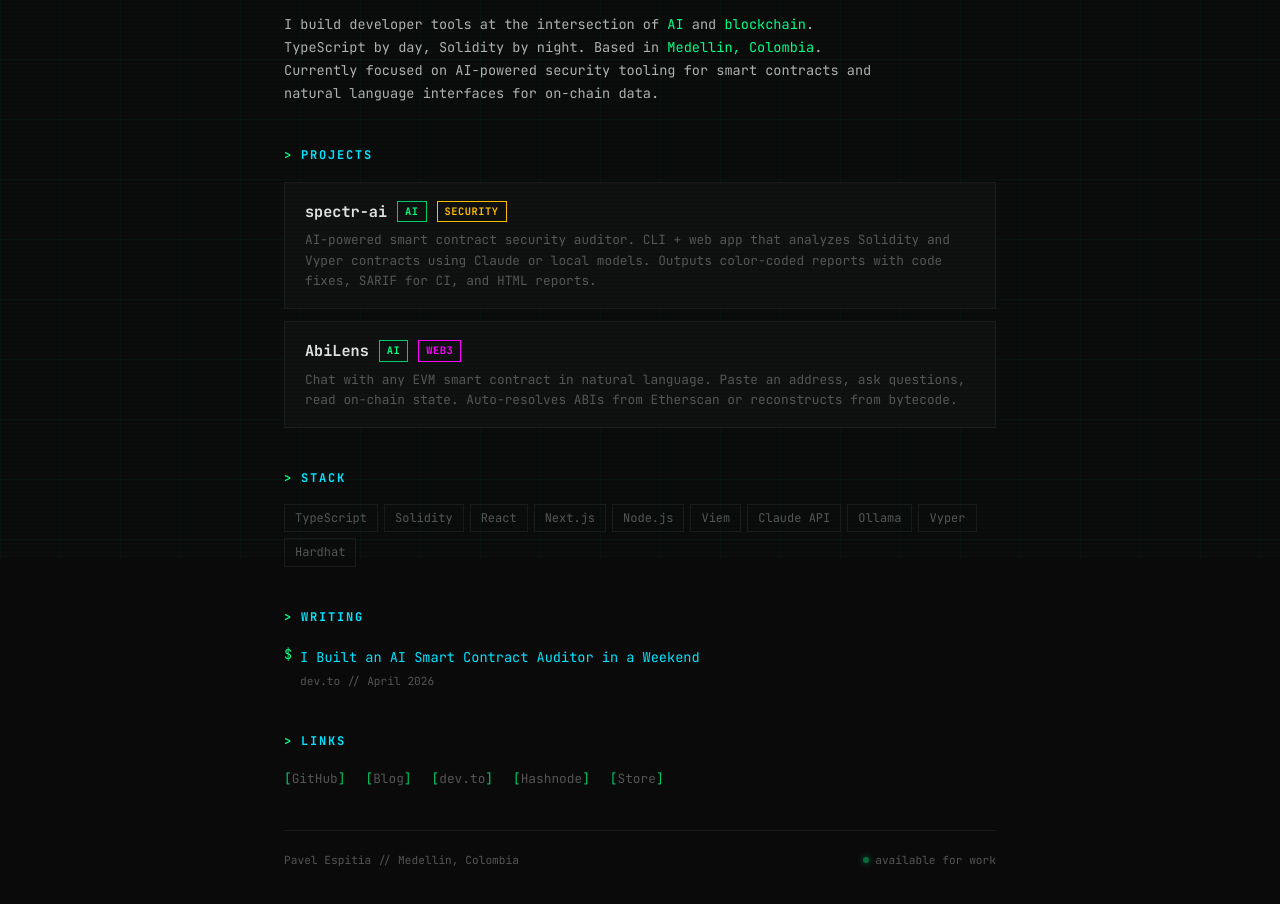
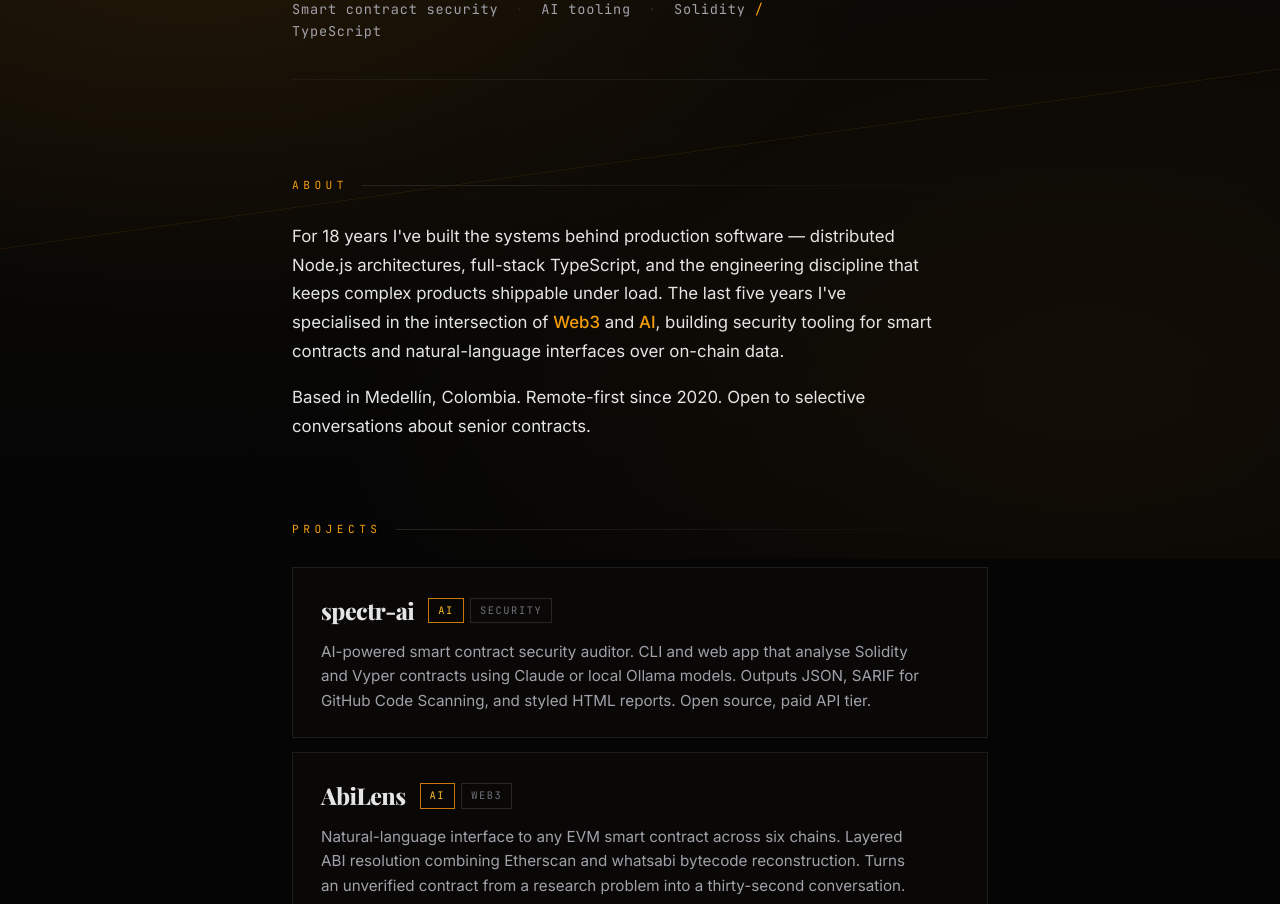
Before and after one commit to pavelEspitia/pavelEspitia.github.io, a website: page index.html in a window 1280 px wide. Shown: the part 241-1145 px from the top of the page. Drawn offline with nearby package versions, Linux system fonts and the light colour scheme.

Commit message:
Redesign homepage with editorial dark + amber aesthetic
- Replace terminal/console theme with cinematic premium magazine style
- Playfair Display + JetBrains Mono typography
- Subtle radial glow background + diagonal fracture line
- Reframe bio with 18-year senior positioning
- Soften availability signal from 'available for work' to 'Shipping'
- Expand writing list with top dev.to posts
- Add LinkedIn and email to links

```diff
--- a/index.html
+++ b/index.html
@@ -3,164 +3,198 @@
 <head>
   <meta charset="utf-8">
   <meta name="viewport" content="width=device-width, initial-scale=1">
-  <title>Pavel Espitia — AI + Blockchain Developer</title>
-  <meta name="description" content="Full-stack TypeScript developer building AI-powered tools for Web3. Smart contract security, LLM integrations, and developer tooling.">
-  <meta property="og:title" content="Pavel Espitia — AI + Blockchain Developer">
-  <meta property="og:description" content="Full-stack TypeScript developer building AI-powered tools for Web3.">
+  <title>Pavel Espitia — Senior Web3 + AI Engineer</title>
+  <meta name="description" content="Senior software engineer specialising in Web3 and AI. Smart contract security, natural-language EVM interfaces, and developer tooling. 18 years full-stack.">
+  <meta property="og:title" content="Pavel Espitia — Senior Web3 + AI Engineer">
+  <meta property="og:description" content="Senior software engineer specialising in Web3 and AI. Smart contract security, natural-language EVM interfaces, and developer tooling.">
   <meta property="og:type" content="website">
   <meta property="og:url" content="https://pavelespitia.github.io">
   <link rel="preconnect" href="https://fonts.googleapis.com">
   <link rel="preconnect" href="https://fonts.gstatic.com" crossorigin>
-  <link href="https://fonts.googleapis.com/css2?family=JetBrains+Mono:wght@400;700&display=swap" rel="stylesheet">
+  <link href="https://fonts.googleapis.com/css2?family=Playfair+Display:wght@800;900&family=JetBrains+Mono:wght@400;500;700&family=Inter:wght@400;500&display=swap" rel="stylesheet">
   <style>
     * { margin: 0; padding: 0; box-sizing: border-box; }
 
     :root {
-      --green: #00ff88;
-      --green-dim: #00cc6a;
-      --green-dark: #00ff8815;
-      --cyan: #00e5ff;
-      --magenta: #ff00ff;
-      --amber: #ffbb00;
-      --bg: #0a0a0a;
-      --bg-card: #0f0f0f;
-      --border: #1a1a1a;
-      --text: #b0b0b0;
-      --text-dim: #555;
+      --bg: #050505;
+      --bg-tint: #0d0a06;
+      --bg-card: #0a0807;
+      --bg-card-hover: #14100b;
+      --border: #1f1c17;
+      --border-strong: #2a2520;
+      --amber: #f59e0b;
+      --amber-dim: #c87a08;
+      --amber-soft: #fbbf24;
+      --text: #e5e5e5;
+      --text-dim: #a1a1aa;
+      --text-muted: #71717a;
+      --text-faint: #525252;
     }
 
+    html { scroll-behavior: smooth; }
+
     body {
-      font-family: "JetBrains Mono", monospace;
+      font-family: "Inter", system-ui, -apple-system, sans-serif;
       background: var(--bg);
       color: var(--text);
-      line-height: 1.7;
+      line-height: 1.65;
       min-height: 100vh;
       position: relative;
       overflow-x: hidden;
+      font-size: 16px;
+      -webkit-font-smoothing: antialiased;
     }
 
-    /* Scanline overlay */
+    /* Atmospheric background — radial amber glows + base gradient */
+    body::before {
+      content: "";
+      position: fixed;
+      inset: 0;
+      background:
+        radial-gradient(ellipse at 15% 20%, rgba(245,158,11,0.10) 0%, transparent 45%),
+        radial-gradient(ellipse at 85% 80%, rgba(245,158,11,0.05) 0%, transparent 50%),
+        linear-gradient(180deg, var(--bg-tint) 0%, var(--bg) 100%);
+      z-index: -2;
+    }
+
+    /* Diagonal fracture line — decorative, subtle */
     body::after {
       content: "";
       position: fixed;
-      top: 0; left: 0; right: 0; bottom: 0;
-      background: repeating-linear-gradient(
-        0deg,
-        transparent,
-        transparent 2px,
-        rgba(0,255,136,0.015) 2px,
-        rgba(0,255,136,0.015) 4px
+      inset: 0;
+      background: linear-gradient(
+        -8deg,
+        transparent calc(50% - 0.5px),
+        rgba(245,158,11,0.08) calc(50% - 0.5px),
+        rgba(245,158,11,0.08) calc(50% + 0.5px),
+        transparent calc(50% + 0.5px)
       );
       pointer-events: none;
-      z-index: 999;
+      z-index: -1;
     }
 
-    /* Grid background */
-    body::before {
-      content: "";
-      position: fixed;
-      top: 0; left: 0; right: 0; bottom: 0;
-      background-image:
-        linear-gradient(rgba(0,255,136,0.03) 1px, transparent 1px),
-        linear-gradient(90deg, rgba(0,255,136,0.03) 1px, transparent 1px);
-      background-size: 60px 60px;
-      pointer-events: none;
-    }
+    .serif { font-family: "Playfair Display", Georgia, serif; }
+    .mono  { font-family: "JetBrains Mono", ui-monospace, Menlo, monospace; }
 
     .container {
       max-width: 760px;
       margin: 0 auto;
-      padding: 48px 24px;
+      padding: 96px 32px 64px;
       position: relative;
       z-index: 1;
     }
 
     /* Header */
     .header {
-      margin-bottom: 48px;
-      padding-bottom: 24px;
+      margin-bottom: 96px;
+      padding-bottom: 36px;
       border-bottom: 1px solid var(--border);
     }
 
-    .prompt {
-      color: var(--text-dim);
-      font-size: 0.8rem;
-      margin-bottom: 4px;
+    .case-tag {
+      font-family: "JetBrains Mono", monospace;
+      font-size: 0.72rem;
+      letter-spacing: 0.4em;
+      text-transform: uppercase;
+      color: var(--text-muted);
+      margin-bottom: 28px;
+      display: flex;
+      align-items: center;
+      gap: 14px;
     }
 
-    h1 {
-      font-size: 1.6rem;
-      font-weight: 700;
-      color: var(--green);
-      text-shadow: 0 0 20px rgba(0,255,136,0.3);
-      margin-bottom: 4px;
+    .case-tag .dot {
+      width: 8px; height: 8px;
+      background: var(--amber);
+      border-radius: 50%;
+      box-shadow: 0 0 12px rgba(245,158,11,0.6);
+    }
+
+    h1.name {
+      font-family: "Playfair Display", Georgia, serif;
+      font-size: 4.5rem;
+      font-weight: 900;
+      letter-spacing: -2px;
+      line-height: 1;
+      color: var(--text);
+      margin-bottom: 24px;
+    }
+
+    h1.name .accent {
+      color: var(--amber);
     }
 
     .subtitle {
+      font-family: "JetBrains Mono", monospace;
+      font-size: 0.85rem;
+      letter-spacing: 0.06em;
       color: var(--text-dim);
-      font-size: 0.85rem;
+      max-width: 560px;
     }
 
-    .cursor {
-      display: inline-block;
-      width: 8px;
-      height: 16px;
-      background: var(--green);
-      margin-left: 4px;
-      animation: blink 1s step-end infinite;
-      vertical-align: middle;
+    .subtitle .pipe {
+      color: var(--border-strong);
+      margin: 0 8px;
     }
 
-    @keyframes blink {
-      0%, 100% { opacity: 1; }
-      50% { opacity: 0; }
+    .subtitle .em {
+      color: var(--amber);
     }
 
     /* Sections */
     .section {
-      margin-bottom: 40px;
+      margin-bottom: 80px;
     }
 
-    .section h2 {
-      font-size: 0.75rem;
+    .section-label {
+      font-family: "JetBrains Mono", monospace;
+      font-size: 0.7rem;
+      letter-spacing: 0.4em;
       text-transform: uppercase;
-      letter-spacing: 0.15em;
-      color: var(--cyan);
-      margin-bottom: 16px;
+      color: var(--amber);
+      margin-bottom: 28px;
       display: flex;
       align-items: center;
-      gap: 8px;
+      gap: 14px;
     }
 
-    .section h2::before {
-      content: ">";
-      color: var(--green);
+    .section-label::after {
+      content: "";
+      flex: 1;
+      height: 1px;
+      background: linear-gradient(90deg, var(--border-strong) 0%, transparent 100%);
     }
 
     .bio {
+      font-size: 1.05rem;
+      line-height: 1.7;
       color: var(--text);
-      font-size: 0.85rem;
-      max-width: 600px;
+      max-width: 640px;
     }
 
-    .bio .highlight {
-      color: var(--green);
+    .bio + .bio {
+      margin-top: 18px;
+    }
+
+    .bio .accent {
+      color: var(--amber);
+      font-weight: 500;
     }
 
     /* Projects */
     .projects {
       display: grid;
-      gap: 12px;
+      gap: 14px;
     }
 
     .project {
       border: 1px solid var(--border);
       background: var(--bg-card);
-      padding: 16px 20px;
+      padding: 24px 28px;
       text-decoration: none;
       color: inherit;
       display: block;
-      transition: all 0.2s;
+      transition: all 0.25s ease;
       position: relative;
     }
 
@@ -168,274 +202,358 @@
       content: "";
       position: absolute;
       left: 0; top: 0; bottom: 0;
-      width: 2px;
-      background: var(--green);
-      opacity: 0;
-      transition: opacity 0.2s;
+      width: 3px;
+      background: var(--amber);
+      transform: scaleY(0);
+      transform-origin: top;
+      transition: transform 0.25s ease;
     }
 
     .project:hover {
-      border-color: var(--green-dim);
-      background: var(--green-dark);
+      border-color: var(--border-strong);
+      background: var(--bg-card-hover);
     }
 
     .project:hover::before {
-      opacity: 1;
+      transform: scaleY(1);
     }
 
     .project-header {
       display: flex;
       align-items: center;
-      gap: 10px;
-      margin-bottom: 6px;
+      gap: 14px;
+      margin-bottom: 10px;
+      flex-wrap: wrap;
     }
 
     .project-name {
-      font-weight: 700;
-      font-size: 0.95rem;
-      color: #e0e0e0;
+      font-family: "Playfair Display", Georgia, serif;
+      font-weight: 800;
+      font-size: 1.45rem;
+      letter-spacing: -0.5px;
+      color: var(--text);
     }
 
-    .project-badge {
-      font-size: 0.65rem;
-      padding: 1px 7px;
-      border: 1px solid;
-      font-weight: 700;
-      text-transform: uppercase;
-      letter-spacing: 0.05em;
+    .project-badges {
+      display: flex;
+      gap: 6px;
     }
 
-    .badge-ai { border-color: var(--green-dim); color: var(--green); }
-    .badge-security { border-color: var(--amber); color: var(--amber); }
-    .badge-web3 { border-color: var(--magenta); color: var(--magenta); }
+    .badge {
+      font-family: "JetBrains Mono", monospace;
+      font-size: 0.65rem;
+      letter-spacing: 0.15em;
+      text-transform: uppercase;
+      padding: 3px 9px;
+      border: 1px solid var(--border-strong);
+      color: var(--text-muted);
+    }
+
+    .badge.amber {
+      border-color: var(--amber-dim);
+      color: var(--amber-soft);
+    }
 
     .project-desc {
       color: var(--text-dim);
-      font-size: 0.8rem;
+      font-size: 0.95rem;
       line-height: 1.6;
+      max-width: 600px;
     }
 
     /* Stack */
     .stack {
       display: flex;
       flex-wrap: wrap;
-      gap: 6px;
+      gap: 8px;
     }
 
-    .stack-tag {
+    .chip {
+      font-family: "JetBrains Mono", monospace;
+      font-size: 0.78rem;
+      color: var(--text-dim);
+      padding: 6px 14px;
       border: 1px solid var(--border);
-      color: var(--text-dim);
-      padding: 3px 10px;
-      font-size: 0.75rem;
+      background: rgba(255,255,255,0.01);
       transition: all 0.2s;
+      cursor: default;
     }
 
-    .stack-tag:hover {
-      border-color: var(--green-dim);
-      color: var(--green);
+    .chip:hover {
+      border-color: var(--amber-dim);
+      color: var(--amber-soft);
+      background: rgba(245,158,11,0.04);
     }
 
     /* Posts */
     .posts {
       list-style: none;
+      display: grid;
+      gap: 20px;
     }
 
     .posts li {
-      margin-bottom: 12px;
-      padding-left: 16px;
+      padding-left: 24px;
       position: relative;
     }
 
     .posts li::before {
-      content: "$";
+      content: "▸";
       position: absolute;
       left: 0;
-      color: var(--green);
+      top: 1px;
+      color: var(--amber);
       font-size: 0.85rem;
     }
 
     .posts a {
-      color: var(--cyan);
+      font-family: "Playfair Display", Georgia, serif;
+      color: var(--text);
       text-decoration: none;
-      font-size: 0.85rem;
+      font-size: 1.1rem;
+      letter-spacing: -0.2px;
+      transition: color 0.2s;
+      display: block;
+      line-height: 1.4;
     }
 
     .posts a:hover {
-      text-decoration: underline;
-      text-shadow: 0 0 8px rgba(0,229,255,0.3);
+      color: var(--amber-soft);
     }
 
-    .posts .post-meta {
-      color: var(--text-dim);
+    .post-meta {
+      font-family: "JetBrains Mono", monospace;
+      color: var(--text-faint);
       font-size: 0.7rem;
-      margin-top: 2px;
+      letter-spacing: 0.1em;
+      text-transform: uppercase;
+      margin-top: 6px;
     }
 
-    /* Links */
+    /* Links grid */
     .links {
-      display: flex;
-      gap: 20px;
-      flex-wrap: wrap;
+      display: grid;
+      grid-template-columns: repeat(auto-fit, minmax(140px, 1fr));
+      gap: 12px;
     }
 
-    .links a {
+    .link-card {
+      font-family: "JetBrains Mono", monospace;
+      font-size: 0.8rem;
       color: var(--text-dim);
       text-decoration: none;
-      font-size: 0.8rem;
+      padding: 16px 18px;
+      border: 1px solid var(--border);
       transition: all 0.2s;
-      position: relative;
+      display: flex;
+      align-items: center;
+      justify-content: space-between;
     }
 
-    .links a::before {
-      content: "[";
-      color: var(--green-dim);
+    .link-card::after {
+      content: "→";
+      color: var(--text-faint);
+      transition: all 0.2s;
     }
 
-    .links a::after {
-      content: "]";
-      color: var(--green-dim);
+    .link-card:hover {
+      border-color: var(--amber-dim);
+      color: var(--amber-soft);
+      background: rgba(245,158,11,0.03);
     }
 
-    .links a:hover {
-      color: var(--green);
-      text-shadow: 0 0 8px rgba(0,255,136,0.3);
+    .link-card:hover::after {
+      color: var(--amber);
+      transform: translateX(3px);
     }
 
     /* Footer */
     footer {
       border-top: 1px solid var(--border);
-      padding-top: 20px;
-      margin-top: 40px;
-      color: var(--text-dim);
-      font-size: 0.7rem;
+      padding-top: 28px;
+      margin-top: 80px;
       display: flex;
       justify-content: space-between;
+      align-items: center;
+      flex-wrap: wrap;
+      gap: 16px;
+      font-family: "JetBrains Mono", monospace;
+      font-size: 0.72rem;
+      letter-spacing: 0.1em;
+      color: var(--text-faint);
+      text-transform: uppercase;
     }
 
     .status {
       display: flex;
       align-items: center;
-      gap: 6px;
+      gap: 10px;
     }
 
     .status-dot {
       width: 6px;
       height: 6px;
-      background: var(--green);
+      background: var(--amber);
       border-radius: 50%;
-      box-shadow: 0 0 6px var(--green);
-      animation: pulse 2s ease-in-out infinite;
+      box-shadow: 0 0 8px var(--amber);
+      animation: pulse 2.5s ease-in-out infinite;
     }
 
     @keyframes pulse {
       0%, 100% { opacity: 1; }
-      50% { opacity: 0.4; }
+      50% { opacity: 0.35; }
     }
 
-    @media (max-width: 600px) {
-      h1 { font-size: 1.3rem; }
-      .container { padding: 32px 16px; }
-      footer { flex-direction: column; gap: 8px; }
+    /* Responsive */
+    @media (max-width: 640px) {
+      .container { padding: 64px 24px 48px; }
+      h1.name { font-size: 3rem; letter-spacing: -1px; }
+      .header { margin-bottom: 64px; padding-bottom: 28px; }
+      .section { margin-bottom: 56px; }
+      .section-label { margin-bottom: 20px; }
+      .project { padding: 20px 22px; }
+      .project-name { font-size: 1.25rem; }
+      .posts a { font-size: 1rem; }
     }
   </style>
 </head>
 <body>
   <div class="container">
 
-    <div class="header">
-      <div class="prompt">visitor@pavelespitia:~$</div>
-      <h1>Pavel Espitia<span class="cursor"></span></h1>
-      <p class="subtitle">// full-stack AI + blockchain developer</p>
-    </div>
+    <header class="header">
+      <div class="case-tag">
+        <span class="dot"></span>
+        <span>Senior · Web3 + AI · 18 yrs</span>
+      </div>
+      <h1 class="name">Pavel <span class="accent">Espitia</span>.</h1>
+      <p class="subtitle">
+        Smart contract security
+        <span class="pipe">·</span>
+        AI tooling
+        <span class="pipe">·</span>
+        Solidity <span class="em">/</span> TypeScript
+      </p>
+    </header>
 
-    <div class="section">
-      <h2>About</h2>
+    <section class="section">
+      <div class="section-label">About</div>
       <p class="bio">
-        I build developer tools at the intersection of
-        <span class="highlight">AI</span> and
-        <span class="highlight">blockchain</span>.
-        TypeScript by day, Solidity by night.
-        Based in <span class="highlight">Medellin, Colombia</span>.
-        Currently focused on AI-powered security tooling for smart contracts
-        and natural language interfaces for on-chain data.
+        For 18 years I've built the systems behind production software —
+        distributed Node.js architectures, full-stack TypeScript, and the
+        engineering discipline that keeps complex products shippable under
+        load. The last five years I've specialised in the intersection of
+        <span class="accent">Web3</span> and
+        <span class="accent">AI</span>, building security tooling for smart
+        contracts and natural-language interfaces over on-chain data.
       </p>
-    </div>
+      <p class="bio">
+        Based in Medellín, Colombia. Remote-first since 2020. Open to
+        selective conversations about senior contracts.
+      </p>
+    </section>
 
-    <div class="section">
-      <h2>Projects</h2>
+    <section class="section">
+      <div class="section-label">Projects</div>
       <div class="projects">
         <a href="https://github.com/pavelEspitia/spectr-ai" class="project">
           <div class="project-header">
             <span class="project-name">spectr-ai</span>
-            <span class="project-badge badge-ai">AI</span>
-            <span class="project-badge badge-security">Security</span>
+            <div class="project-badges">
+              <span class="badge amber">AI</span>
+              <span class="badge">Security</span>
+            </div>
           </div>
           <p class="project-desc">
-            AI-powered smart contract security auditor. CLI + web app that analyzes
-            Solidity and Vyper contracts using Claude or local models. Outputs
-            color-coded reports with code fixes, SARIF for CI, and HTML reports.
+            AI-powered smart contract security auditor. CLI and web app that
+            analyse Solidity and Vyper contracts using Claude or local Ollama
+            models. Outputs JSON, SARIF for GitHub Code Scanning, and styled
+            HTML reports. Open source, paid API tier.
           </p>
         </a>
 
         <a href="https://github.com/pavelEspitia/abilens" class="project">
           <div class="project-header">
             <span class="project-name">AbiLens</span>
-            <span class="project-badge badge-ai">AI</span>
-            <span class="project-badge badge-web3">Web3</span>
+            <div class="project-badges">
+              <span class="badge amber">AI</span>
+              <span class="badge">Web3</span>
+            </div>
           </div>
           <p class="project-desc">
-            Chat with any EVM smart contract in natural language. Paste an address,
-            ask questions, read on-chain state. Auto-resolves ABIs from Etherscan
-            or reconstructs from bytecode.
+            Natural-language interface to any EVM smart contract across six
+            chains. Layered ABI resolution combining Etherscan and whatsabi
+            bytecode reconstruction. Turns an unverified contract from a
+            research problem into a thirty-second conversation.
           </p>
         </a>
       </div>
-    </div>
+    </section>
 
-    <div class="section">
-      <h2>Stack</h2>
+    <section class="section">
+      <div class="section-label">Stack</div>
       <div class="stack">
-        <span class="stack-tag">TypeScript</span>
-        <span class="stack-tag">Solidity</span>
-        <span class="stack-tag">React</span>
-        <span class="stack-tag">Next.js</span>
-        <span class="stack-tag">Node.js</span>
-        <span class="stack-tag">Viem</span>
-        <span class="stack-tag">Claude API</span>
-        <span class="stack-tag">Ollama</span>
-        <span class="stack-tag">Vyper</span>
-        <span class="stack-tag">Hardhat</span>
+        <span class="chip">TypeScript</span>
+        <span class="chip">Solidity</span>
+        <span class="chip">Foundry</span>
+        <span class="chip">Hardhat</span>
+        <span class="chip">viem</span>
+        <span class="chip">Next.js</span>
+        <span class="chip">Node.js</span>
+        <span class="chip">Anthropic Claude</span>
+        <span class="chip">Ollama</span>
+        <span class="chip">Vyper</span>
+        <span class="chip">whatsabi</span>
+        <span class="chip">EVM</span>
       </div>
-    </div>
+    </section>
 
-    <div class="section">
-      <h2>Writing</h2>
+    <section class="section">
+      <div class="section-label">Writing</div>
       <ul class="posts">
+        <li>
+          <a href="https://dev.to/pavelespitia/how-to-run-llms-locally-with-ollama-a-developers-guide">
+            How to Run LLMs Locally with Ollama — A Developer's Guide
+          </a>
+          <div class="post-meta">dev.to · 400+ reads</div>
+        </li>
+        <li>
+          <a href="https://dev.to/pavelespitia/function-calling-with-ollama-make-your-local-llm-run-real-tools">
+            Function Calling with Ollama: Make Your Local LLM Run Real Tools
+          </a>
+          <div class="post-meta">dev.to · 2026</div>
+        </li>
+        <li>
+          <a href="https://dev.to/pavelespitia/solidity-vs-vyper-security-differences-every-auditor-should-know">
+            Solidity vs Vyper: Security Differences Every Auditor Should Know
+          </a>
+          <div class="post-meta">dev.to · 2026</div>
+        </li>
         <li>
           <a href="https://dev.to/pavelespitia/i-built-an-ai-smart-contract-auditor-in-a-weekend-heres-how-2kkn">
             I Built an AI Smart Contract Auditor in a Weekend
           </a>
-          <div class="post-meta">dev.to // April 2026</div>
+          <div class="post-meta">dev.to · 2026</div>
         </li>
       </ul>
-    </div>
+    </section>
 
-    <div class="section">
-      <h2>Links</h2>
+    <section class="section">
+      <div class="section-label">Find me</div>
       <div class="links">
-        <a href="https://github.com/pavelEspitia">GitHub</a>
-        <a href="/blog/">Blog</a>
-        <a href="https://dev.to/pavelespitia">dev.to</a>
-        <a href="https://pavelespitia.hashnode.dev">Hashnode</a>
-        <a href="https://noctis.lemonsqueezy.com">Store</a>
+        <a class="link-card" href="https://github.com/pavelEspitia">GitHub</a>
+        <a class="link-card" href="https://www.linkedin.com/in/pavelespitia">LinkedIn</a>
+        <a class="link-card" href="https://dev.to/pavelespitia">dev.to</a>
+        <a class="link-card" href="https://pavelespitia.hashnode.dev">Hashnode</a>
+        <a class="link-card" href="/blog/">Blog</a>
+        <a class="link-card" href="mailto:pavelespitia@gmail.com">Email</a>
       </div>
-    </div>
+    </section>
 
     <footer>
-      <span>Pavel Espitia // Medellin, Colombia</span>
+      <span>Medellín · Colombia · Remote</span>
       <span class="status">
         <span class="status-dot"></span>
-        available for work
+        <span>Shipping</span>
       </span>
     </footer>
 
```
